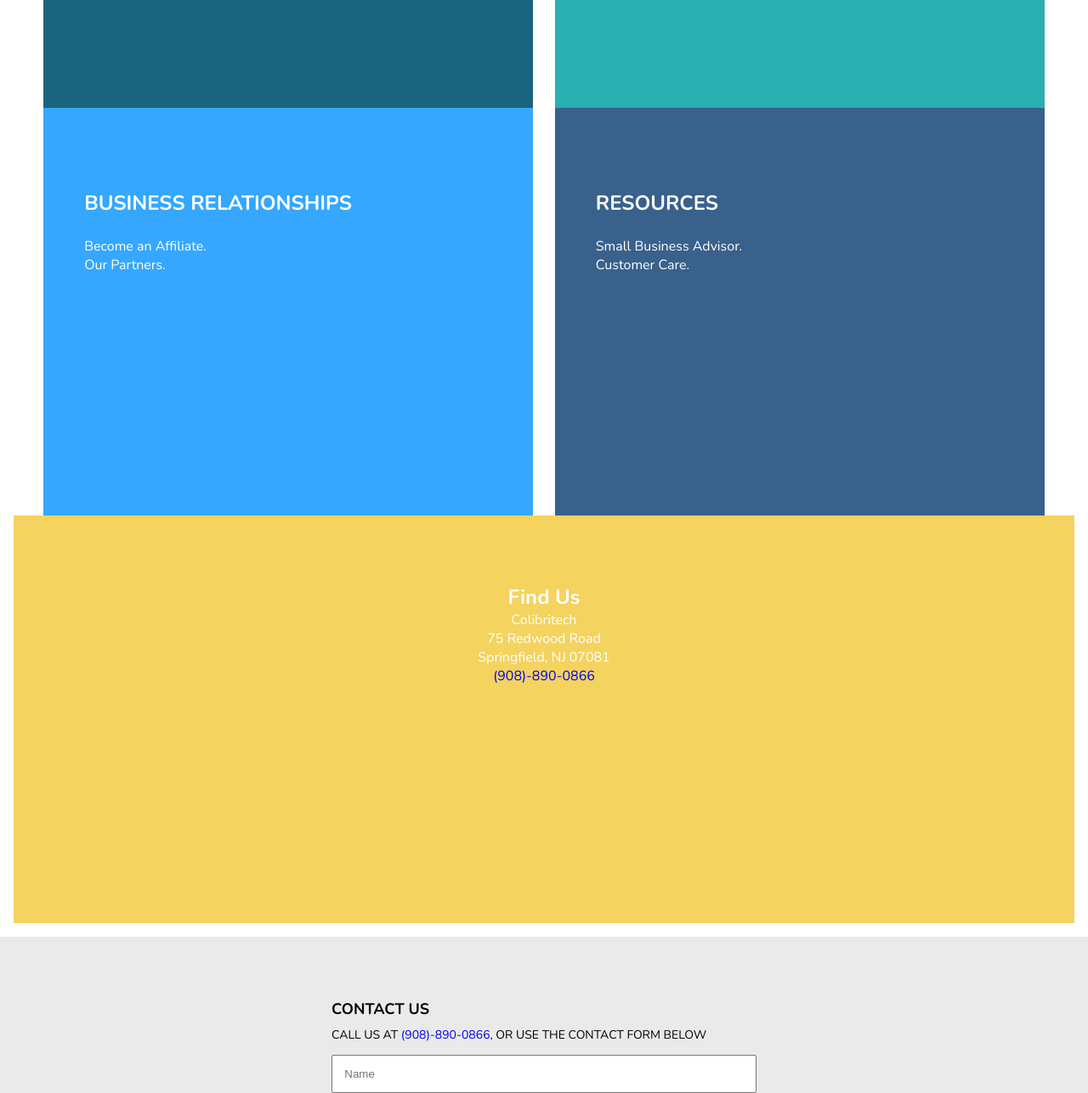
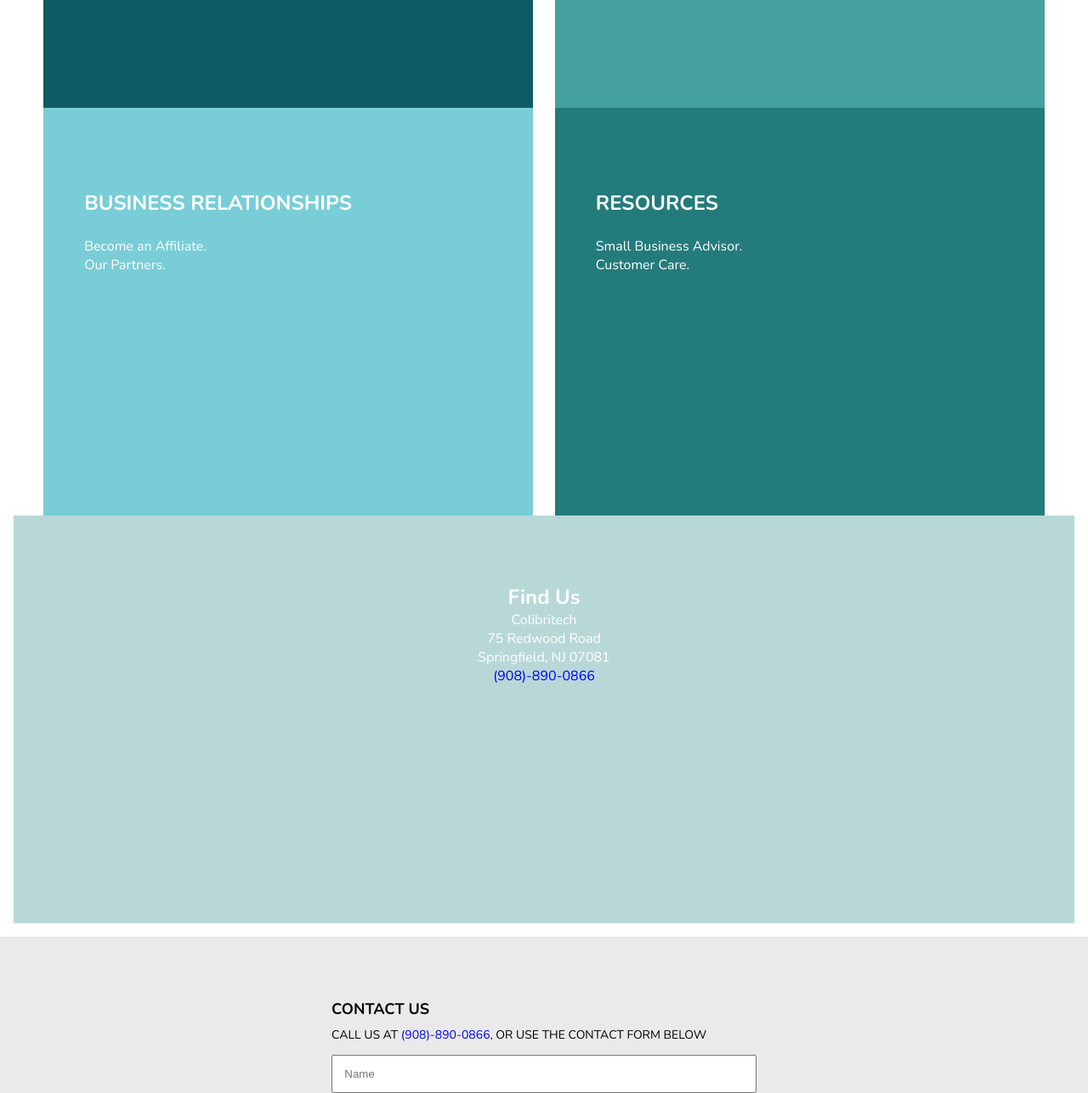
Before and after one commit to tfb34/colibris-website, a plain HTML site: page index.html in a window 1280 px wide. Shown: the part 1153-2440 px from the top of the page at 85% size. Drawn offline with nearby package versions, Linux system fonts and the light colour scheme.

Commit message:
Change colors

```diff
--- a/custom.css
+++ b/custom.css
@@ -75,14 +75,6 @@ ul{
 	clear:both;
 	background-color: red;
 }
-#find-us{
-	height:50vh;
-	text-align: center;
-	padding-top:5em;
-	/*background-color: #95D9DA;*/
-    margin: 1em;
-    color: white;
-}
 .subheader{
 	margin-bottom: 1em;
 }
@@ -95,21 +87,35 @@ ul{
     margin: 0;
     padding: 6em 1em;
 }
-#services{
-	/*background-color:#95D9DA;*/
-	background-color: #28AFB0;
+#about{
+/*	background-color: #19647E;*/
+	background-color: #0D5C63;
 	color:white;
 }
-#about{
-	/*background-color: #A3BAC3;*/
-	background-color: #19647E;
+#services{
+/*	background-color: #28AFB0;*/
+	background-color: #44A1A0;
 	color:white;
 }
-
+#business-relationships{
+	/*background-color: #35A7FF;*/
+	background-color: #78CDD7;
+	color:white;
+}
+#resources{
+	/*background-color: #38618C;*/
+	background-color: #247B7B;
+	color:white;
+}
 #find-us{
-	background-color: #F4D35E;
+	height:50vh;
+	text-align: center;
+	padding-top:5em;
+	/*	background-color: #F4D35E;*/
+    margin: 1em;
+    color: white;
+    background-color: #B8D8D8;
 }
-
 #menu-close-btn, #menu-open-btn{
 	font-size:24px;
 }
@@ -226,14 +232,6 @@ form{
 #find-us ul li{
 	list-style: none;
 }
-#business-relationships{
-	background-color: #35A7FF;
-	color:white;
-}
-#resources{
-	background-color: #38618C;
-	color:white;
-}
 @media only screen and (min-width: 700px){
 	#home h2{
 		font-size: 18px;
```
